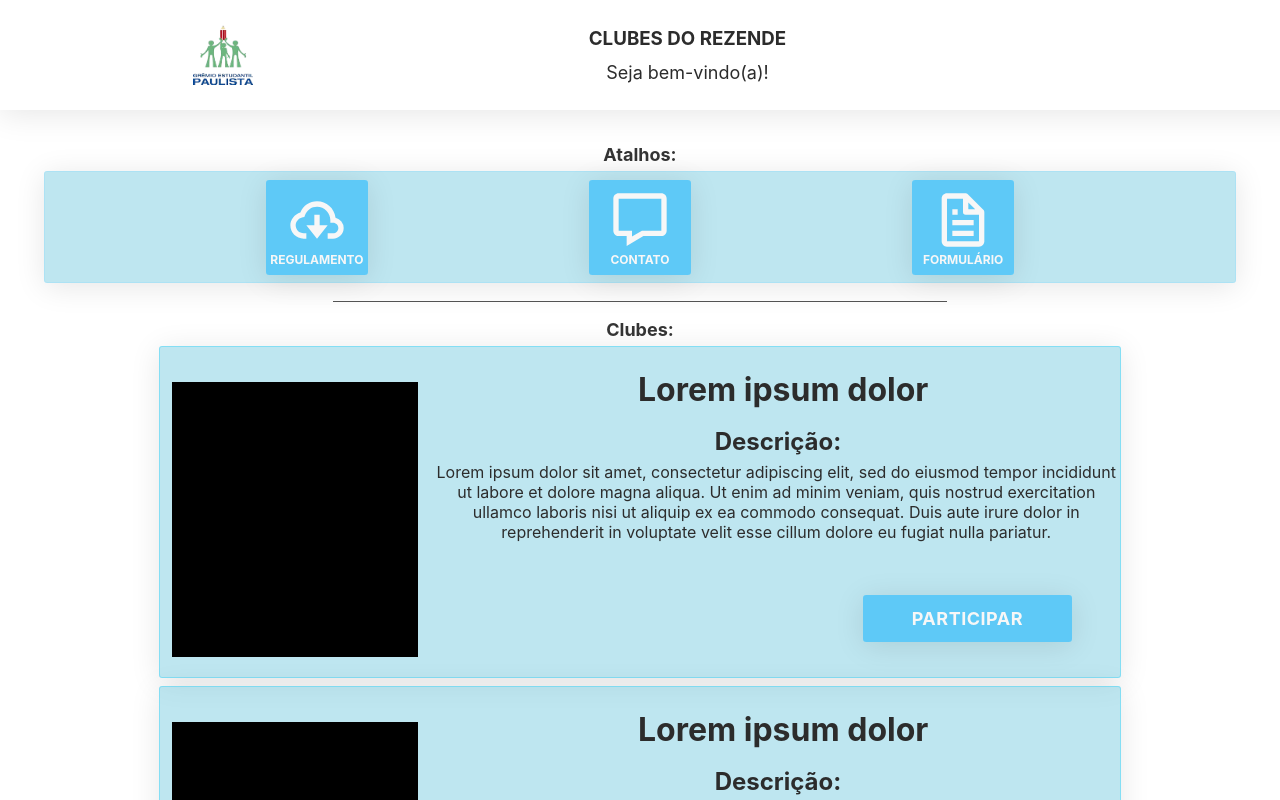
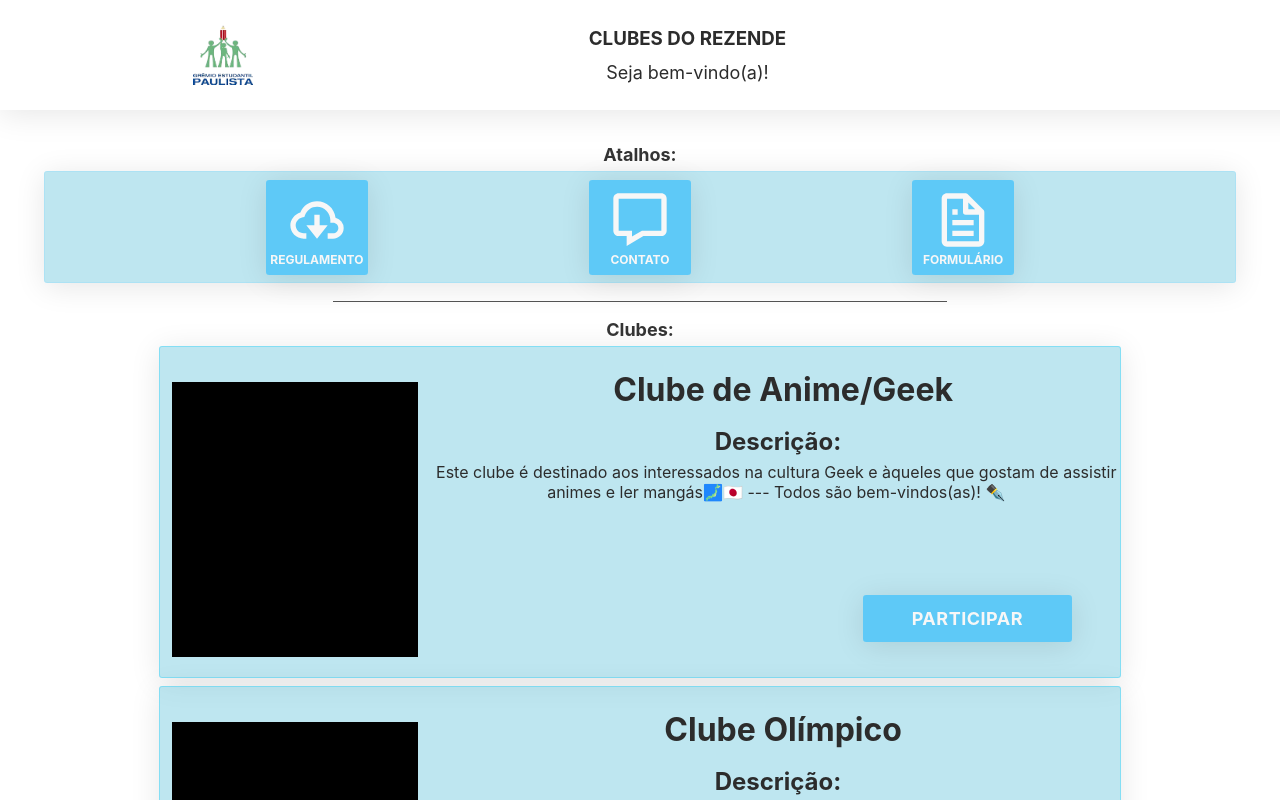
Before and after one commit to bertanbee/clubesdorezendeDEV2, a React (Create React App) app: page / in a window 1280 px wide. Shown: the top 800 px of the page. Built offline with nearby package versions, Linux system fonts and the light colour scheme; the HTML template or start-up script is replaced by a standard one.

Commit message:
Update App.js

```diff
--- a/src/App.js
+++ b/src/App.js
@@ -13,8 +13,9 @@ function App() {
       <Atalhos></Atalhos>
       <Divisor></Divisor>
       <p id="clubesTitulo" className="atalhosIndicator">Clubes: </p>
-      <Clube title="Lorem ipsum dolor" description="Lorem ipsum dolor sit amet, consectetur adipiscing elit, sed do eiusmod tempor incididunt ut labore et dolore magna aliqua. Ut enim ad minim veniam, quis nostrud exercitation ullamco laboris nisi ut aliquip ex ea commodo consequat. Duis aute irure dolor in reprehenderit in voluptate velit esse cillum dolore eu fugiat nulla pariatur." link="1111111"></Clube>
-      <Clube title="Lorem ipsum dolor" description="Lorem ipsum dolor sit amet, consectetur adipiscing elit, sed do eiusmod tempor incididunt ut labore et dolore magna aliqua. Ut enim ad minim veniam, quis nostrud exercitation ullamco laboris nisi ut aliquip ex ea commodo consequat. Duis aute irure dolor in reprehenderit in voluptate velit esse cillum dolore eu fugiat nulla pariatur." link="1111111"></Clube>
+      <Clube title="Clube de Anime/Geek" description="Este clube é destinado aos interessados na cultura Geek e àqueles que gostam de assistir animes e ler mangás🗾🇯🇵 --- Todos são bem-vindos(as)! ✒️" link="1111111"></Clube>
+      <Clube title="Clube Olímpico" description="A participação em olimpíadas de conhecimento pode abrir muitas portas! 📖 Por isso, nada mais justo do que estar por dentro das novidades e calendários das várias olimpíadas que ocorrem pelo Brasil, como Olimpíada Brasileira de Física🚀, Olimpíada Paulista de Química🔥, Olimpíada Brasileira de Medicina🧬 e Olimpíada Brasileira de História do Brasil🏞️.
+" link="1111111"></Clube>
       <Clube title="Lorem ipsum dolor" description="Lorem ipsum dolor sit amet, consectetur adipiscing elit, sed do eiusmod tempor incididunt ut labore et dolore magna aliqua. Ut enim ad minim veniam, quis nostrud exercitation ullamco laboris nisi ut aliquip ex ea commodo consequat. Duis aute irure dolor in reprehenderit in voluptate velit esse cillum dolore eu fugiat nulla pariatur." link="1111111"></Clube>
       <p id="clubesTitulo" className="atalhosIndicator">Role para baixo</p>
       <div className="goBelow">
```
